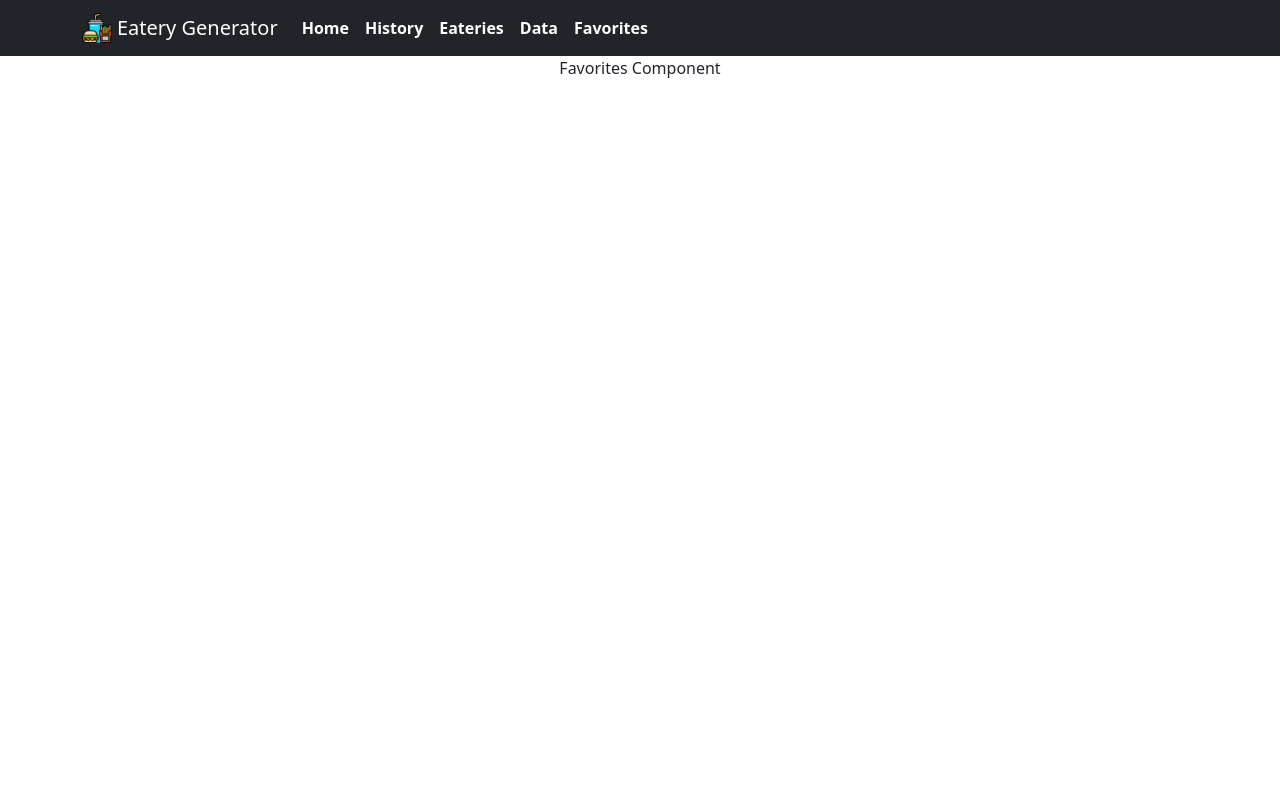
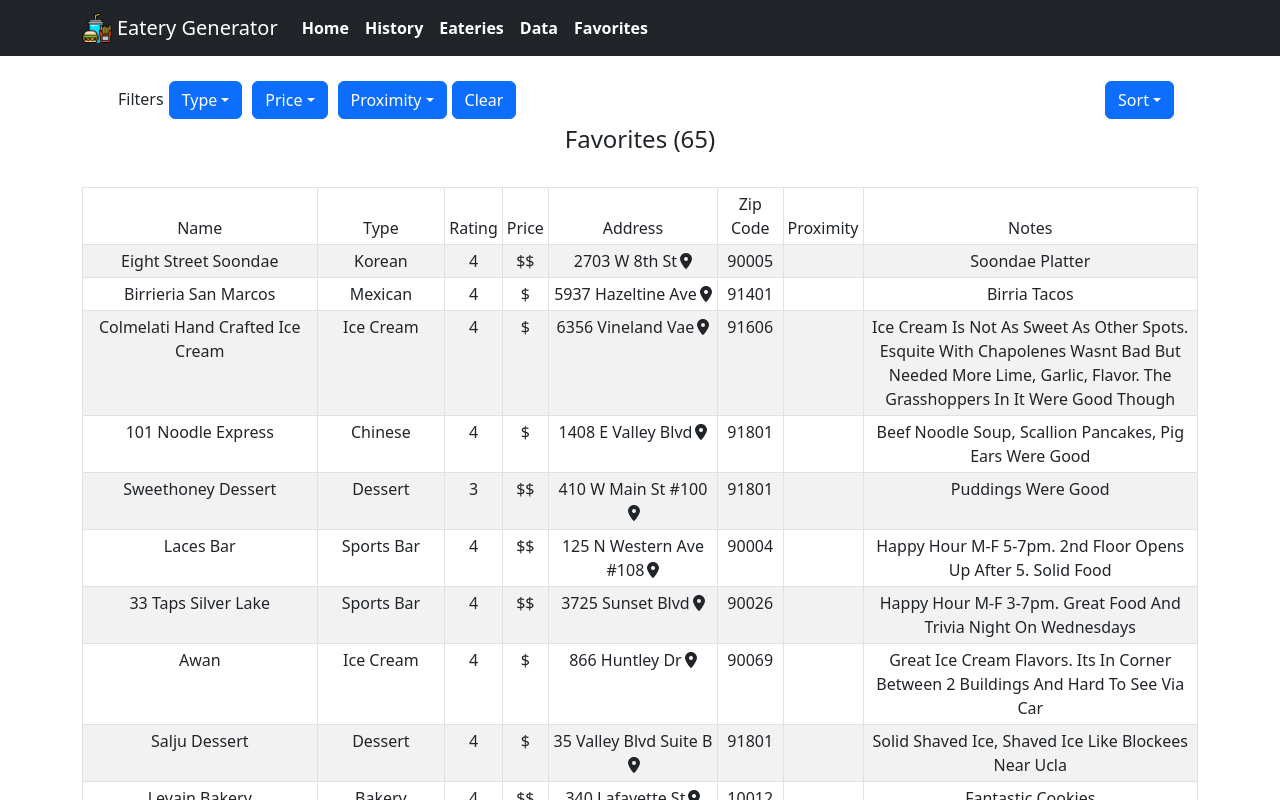
Before and after one commit to ArthurKimGl19/eateryGenerator, a React (Create React App) app: page /favorites in a window 1280 px wide. Shown: the top 800 px of the page. Built offline with nearby package versions, Linux system fonts and the light colour scheme.

Commit message:
Add in favorites component using favorites data and update redux reducer and state

```diff
--- a/src/components/Favorites/Favorites.js
+++ b/src/components/Favorites/Favorites.js
@@ -1,7 +1,96 @@
 import React from 'react';
+import { Container } from 'react-bootstrap';
+import BTable from 'react-bootstrap/Table';
+import { useSelector, useDispatch } from 'react-redux';
+import { FontAwesomeIcon } from '@fortawesome/react-fontawesome';
+import { faLocationDot } from '@fortawesome/free-solid-svg-icons';
 
+import Filters from '../Filters/Filters';
+import Sort from '../Sort/Sort';
+import { calculatePrice } from '../../helpers/priceFunctions';
+import { showDirections } from '../../helpers/directionFunctions';
+import { cleanUpData } from '../../helpers/dataFunctions';
+import { formatFavoriteProximity } from '../../redux/features/eateries/eateriesSlice';
 import './Favorites.css';
 
 export default function Favorites() {
-    return <div>Favorites Component</div>;
+    const data = useSelector((state) => state.favorites);
+    const [favorites, setFavorites] = React.useState(cleanUpData(data));
+    const [cleanedData] = React.useState(cleanUpData(data));
+    const geolocationFormatted = useSelector((state) => state.geolocationFormatted);
+    const dispatch = useDispatch();
+
+    const tableHeader = [
+        'name',
+        'type',
+        'rating',
+        'price',
+        'address',
+        'zip code',
+        'proximity',
+        'notes'
+    ];
+
+    React.useEffect(() => {
+        dispatch(formatFavoriteProximity());
+    }, [geolocationFormatted]);
+
+    const favoritesCount = favorites.length;
+    return (
+        <Container className="eateries-container">
+            <Container className="eateries-container-filters-sort">
+                <Filters
+                    eateries={favorites}
+                    setEateries={setFavorites}
+                    initialEateries={cleanedData}
+                />
+                <Sort eateries={favorites} setEateries={setFavorites} />
+            </Container>
+            <h4>Favorites ({favoritesCount})</h4>
+            <BTable striped bordered hover responsive size="sm" className="eateries-table">
+                <thead>
+                    <tr className="eateries-table-header">
+                        {tableHeader.map((header, index) => {
+                            return <td key={index}>{header}</td>;
+                        })}
+                    </tr>
+                </thead>
+                <tbody>
+                    {favorites.map((eatery, index) => {
+                        const {
+                            name,
+                            type,
+                            rating,
+                            price,
+                            address,
+                            zipCode,
+                            proximity,
+                            note,
+                            latitude,
+                            longitude
+                        } = eatery;
+                        return (
+                            <tr key={index} className="eateries-table-result">
+                                <td>{name}</td>
+                                <td>{type}</td>
+                                <td>{rating}</td>
+                                <td>{calculatePrice(price)}</td>
+                                <td>
+                                    {address}
+                                    <FontAwesomeIcon
+                                        icon={faLocationDot}
+                                        onClick={() => showDirections(latitude, longitude)}
+                                        className="map-icon"
+                                    />
+                                </td>
+                                <td>{zipCode}</td>
+                                <td>{proximity}</td>
+                                <td>{note}</td>
+                            </tr>
+                        );
+                    })}
+                </tbody>
+            </BTable>
+        </Container>
+    );
 }
--- a/src/redux/features/eateries/eateriesSlice.js
+++ b/src/redux/features/eateries/eateriesSlice.js
@@ -1,8 +1,8 @@
 import { createSlice } from '@reduxjs/toolkit';
 import data from '../../../data/data-eatery.json';
+import favoriteData from '../../../data/favorite-eatery.json';
 
 /* eslint-disable prettier/prettier */
-
 const cleanupData = function (data) {
     const output = {};
     data.forEach((eatery, index) => {
@@ -36,6 +36,8 @@ const initialGeolocation = {
 const initialState = {
     initialData: data,
     eateries: cleanupData(data),
+    initialFavoriteData: favoriteData,
+    favorites: cleanupData(favoriteData),
     randomEatery: initialRandomEatery,
     history: [],
     shuffledIndexes: null,
@@ -183,6 +185,21 @@ const eateriesSlice = createSlice({
             });
             state.history = history;
         },
+        formatFavoriteProximity: (state) => {
+            const { latitude, longitude } = state.geolocation.coordinates;
+            const favorites = { ...state.favorites };
+            Object.keys(favorites).forEach((index) => {
+                const eatery = favorites[index];
+                const distance = calculateDistanceInMiles(
+                    eatery.latitude,
+                    eatery.longitude,
+                    latitude,
+                    longitude
+                );
+                eatery['proximity'] = calculateProximity(distance);
+            });
+            state.favorites = favorites;
+        },
         updateGeolocationFormatted: (state) => {
             if (!state.geolocationFormatted) state.geolocationFormatted = true;
         }
@@ -202,6 +219,7 @@ export const {
     formatRandomEateryProximity,
     formatEateriesProximity,
     formatHistoryProximity,
+    formatFavoriteProximity,
     updateGeolocationFormatted
 } = eateriesSlice.actions;
 export default eateriesSlice.reducer;
```
